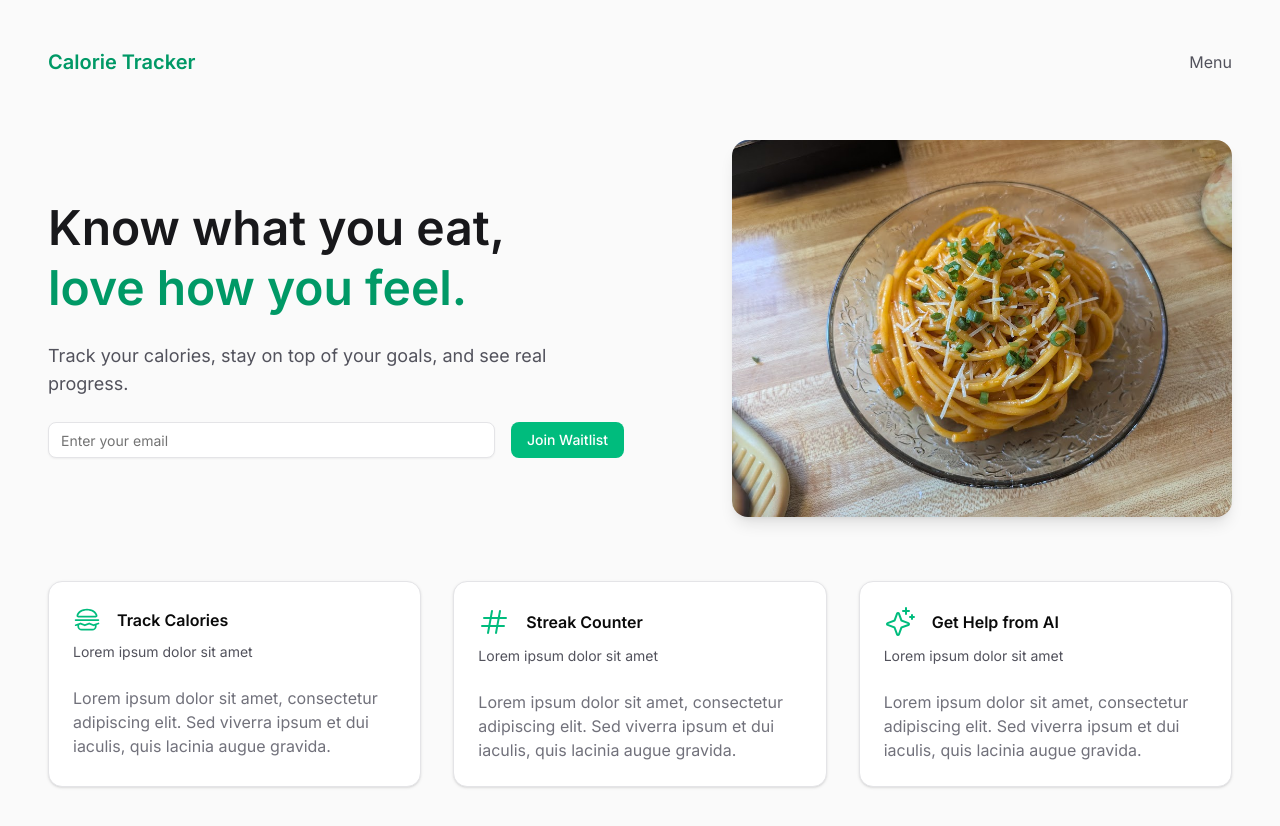
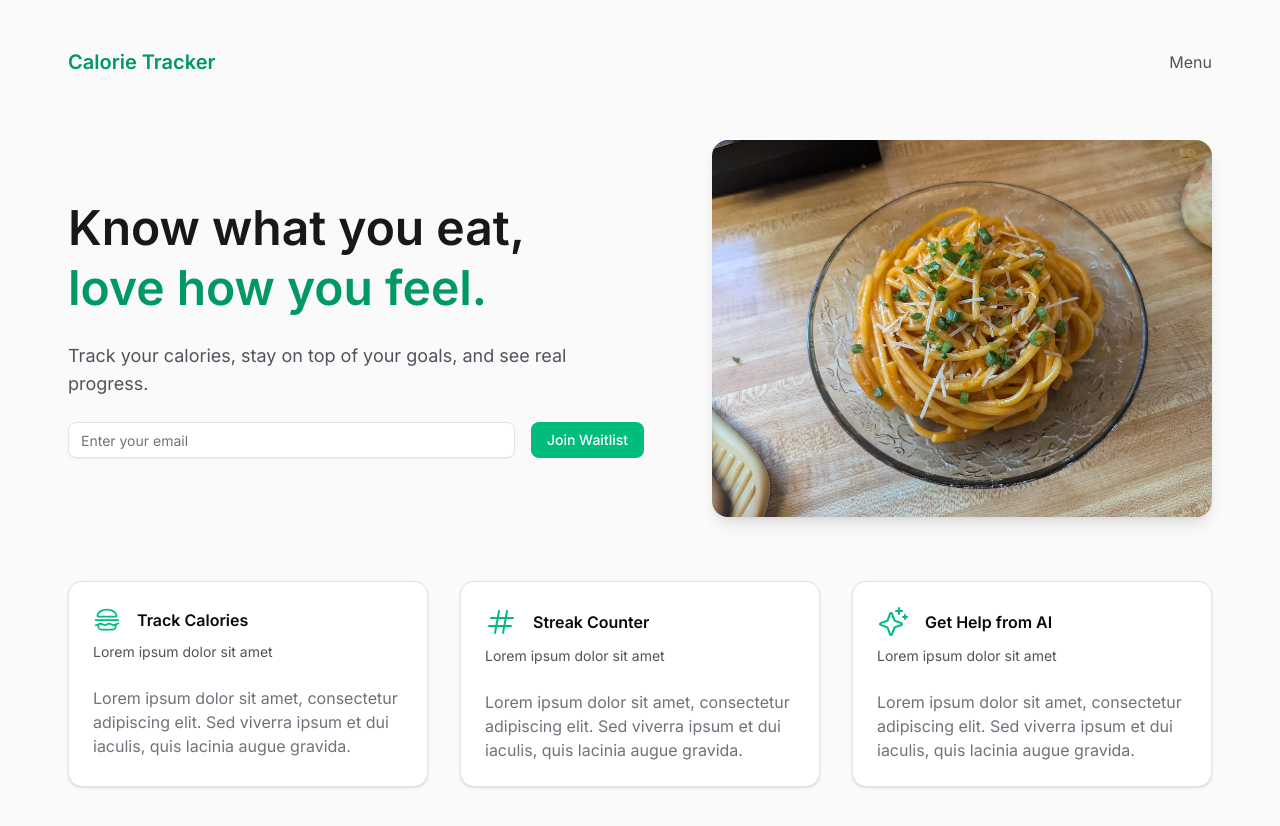
Before and after one commit to adoante/calorie-tracker, a Next.js app: page / in a window 1280 px wide. Shown: the top 826 px of the page. Built offline with nearby package versions, Linux system fonts and the light colour scheme.

Commit message:
feat: global horizontal margin

```diff
--- a/app/layout.tsx
+++ b/app/layout.tsx
@@ -17,7 +17,7 @@ export default function RootLayout({
     return (
         <html lang="en">
             <body
-				className={`${inter.className} antialiased bg-zinc-50`}
+                className={`${inter.className} antialiased bg-zinc-50 mx-5`}
             >
                 {children}
             </body>
```
Lines whose indentation alone changed are shown as unchanged.
